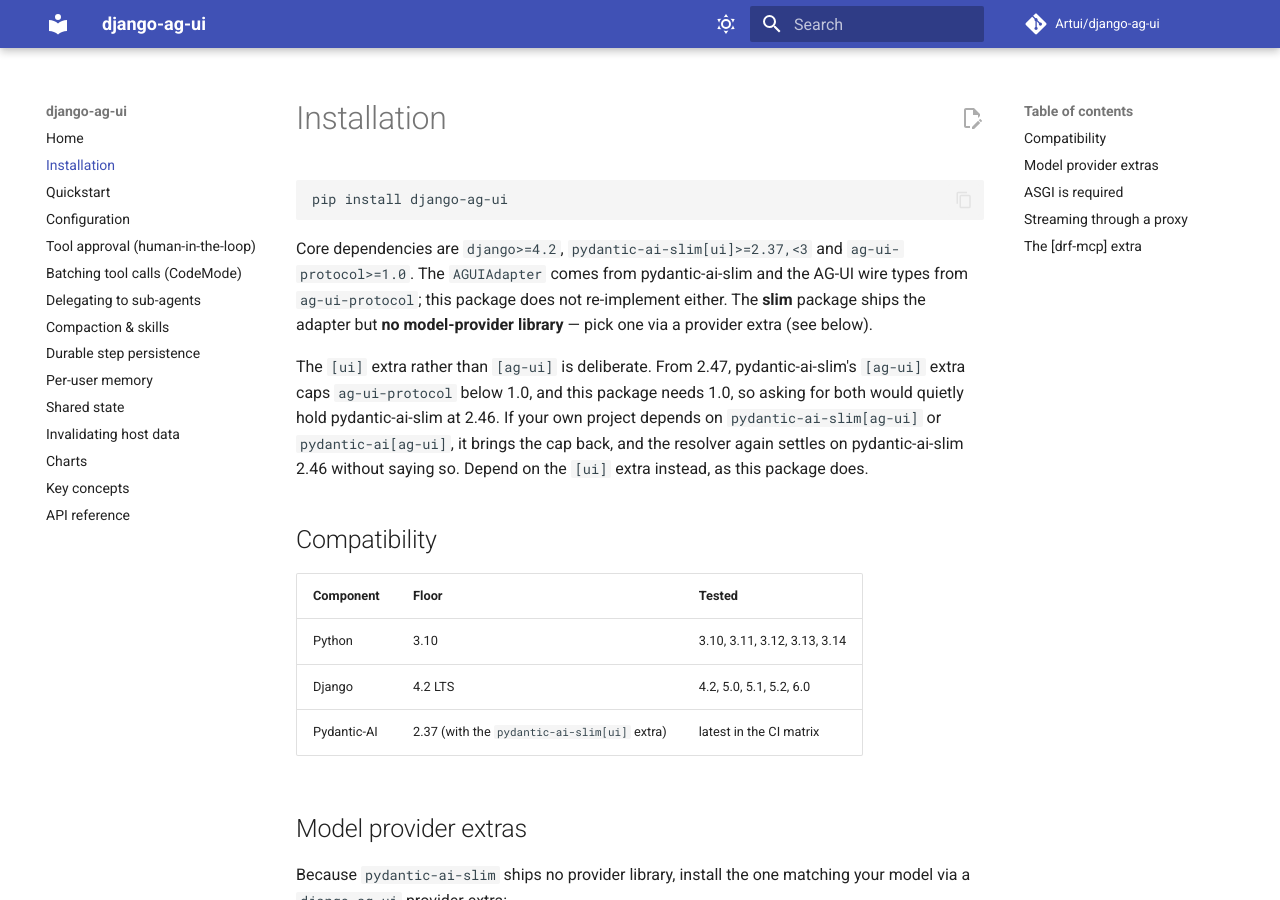
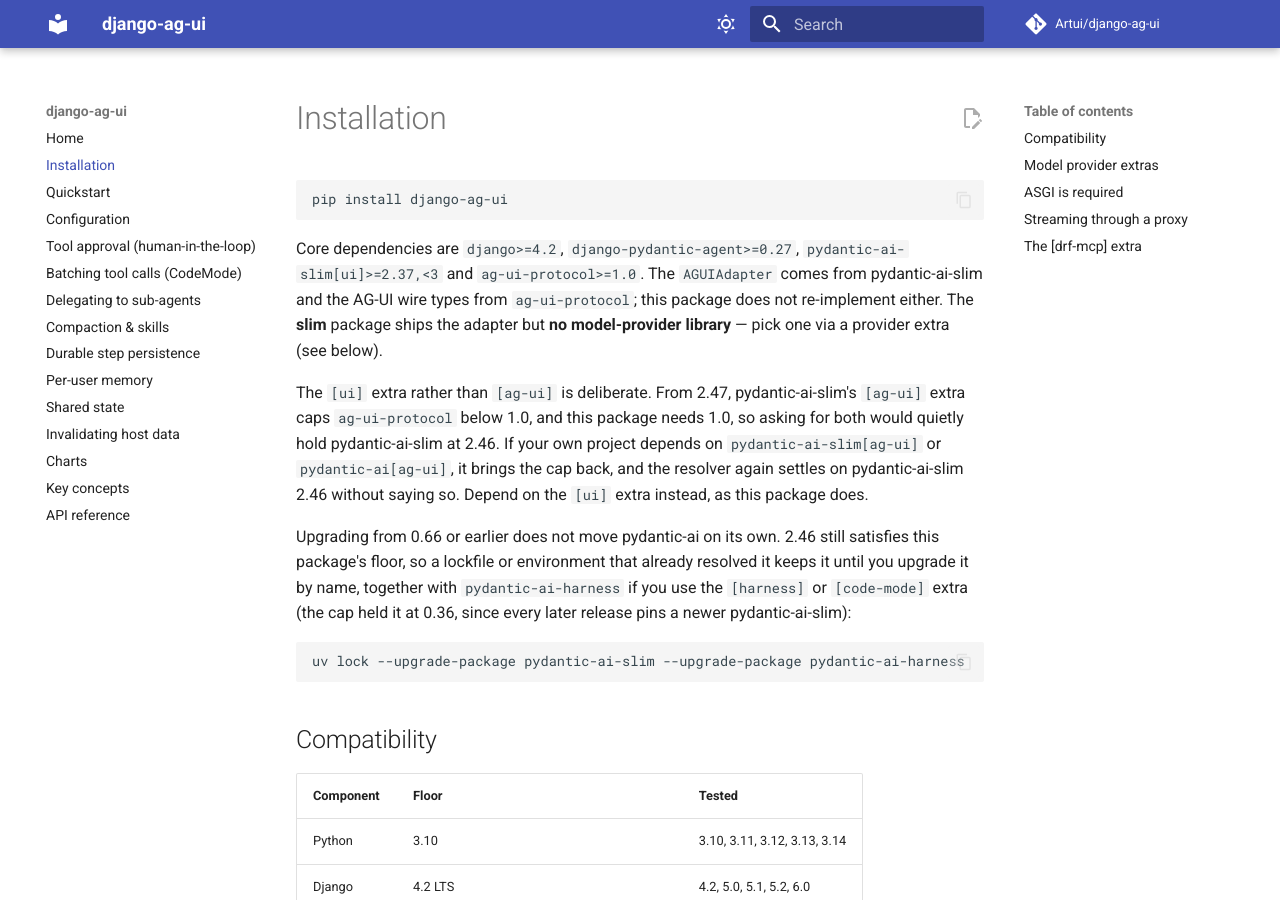
Before and after one commit to Artui/django-ag-ui, an MkDocs documentation site: the page built from docs/installation.md, in a window 1280 px wide and 900 px high. Built offline with MkDocs 1.6.1 and Material for MkDocs 9.7.7, drawn with Linux system fonts in a browser that asks for light colours; comment, search, counter and statistics services are not loaded.

Commit message:
Say that an existing install keeps pydantic-ai 2.46 until upgraded by name
A lockfile or environment that resolved 2.46 keeps it after upgrading this
package, since 2.46 still satisfies the floor; the harness extras were held
at 0.36 the same way. The installation page and changelog now say to
upgrade both by name.

From pydantic-ai-slim 2.48 a load/dump round trip keeps the message id, so
the comments that gave the regenerated id as a reason to store client
messages as posted now say which versions it applies to; the dropped
attachment refs still hold the design. The dependency lists that read as
complete now include django-pydantic-agent.

Co-Authored-By: Claude Opus 5.5 <noreply@anthropic.com>

````diff
--- a/docs/installation.md
+++ b/docs/installation.md
@@ -4,8 +4,8 @@
 pip install django-ag-ui
 ```
 
-Core dependencies are `django>=4.2`, `pydantic-ai-slim[ui]>=2.37,<3` and
-`ag-ui-protocol>=1.0`. The `AGUIAdapter` comes from pydantic-ai-slim and the
+Core dependencies are `django>=4.2`, `django-pydantic-agent>=0.27`,
+`pydantic-ai-slim[ui]>=2.37,<3` and `ag-ui-protocol>=1.0`. The `AGUIAdapter` comes from pydantic-ai-slim and the
 AG-UI wire types from `ag-ui-protocol`; this package does not re-implement
 either. The **slim** package ships the adapter but **no model-provider
 library** — pick one via a provider extra (see below).
@@ -17,6 +17,16 @@ package needs 1.0, so asking for both would quietly hold pydantic-ai-slim at
 `pydantic-ai[ag-ui]`, it brings the cap back, and the resolver again settles on
 pydantic-ai-slim 2.46 without saying so. Depend on the `[ui]` extra instead, as
 this package does.
+
+Upgrading from 0.66 or earlier does not move pydantic-ai on its own. 2.46 still
+satisfies this package's floor, so a lockfile or environment that already
+resolved it keeps it until you upgrade it by name, together with
+`pydantic-ai-harness` if you use the `[harness]` or `[code-mode]` extra (the
+cap held it at 0.36, since every later release pins a newer pydantic-ai-slim):
+
+```bash
+uv lock --upgrade-package pydantic-ai-slim --upgrade-package pydantic-ai-harness
+```
 
 ## Compatibility
 
````
Also changed, not shown: CHANGELOG.md (+10 -0 lines), README.md (+2 -1 lines), 4 other files.
